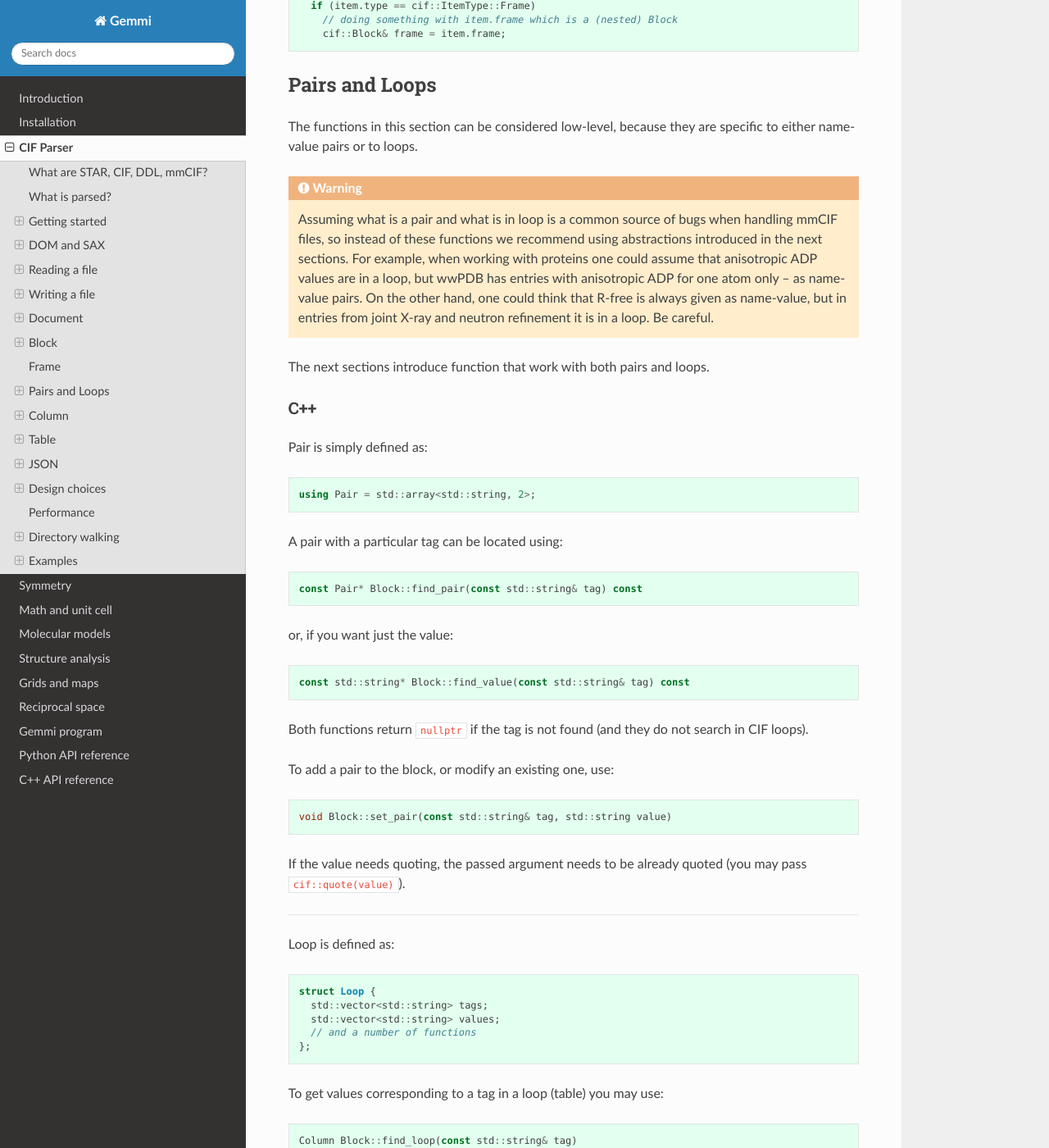
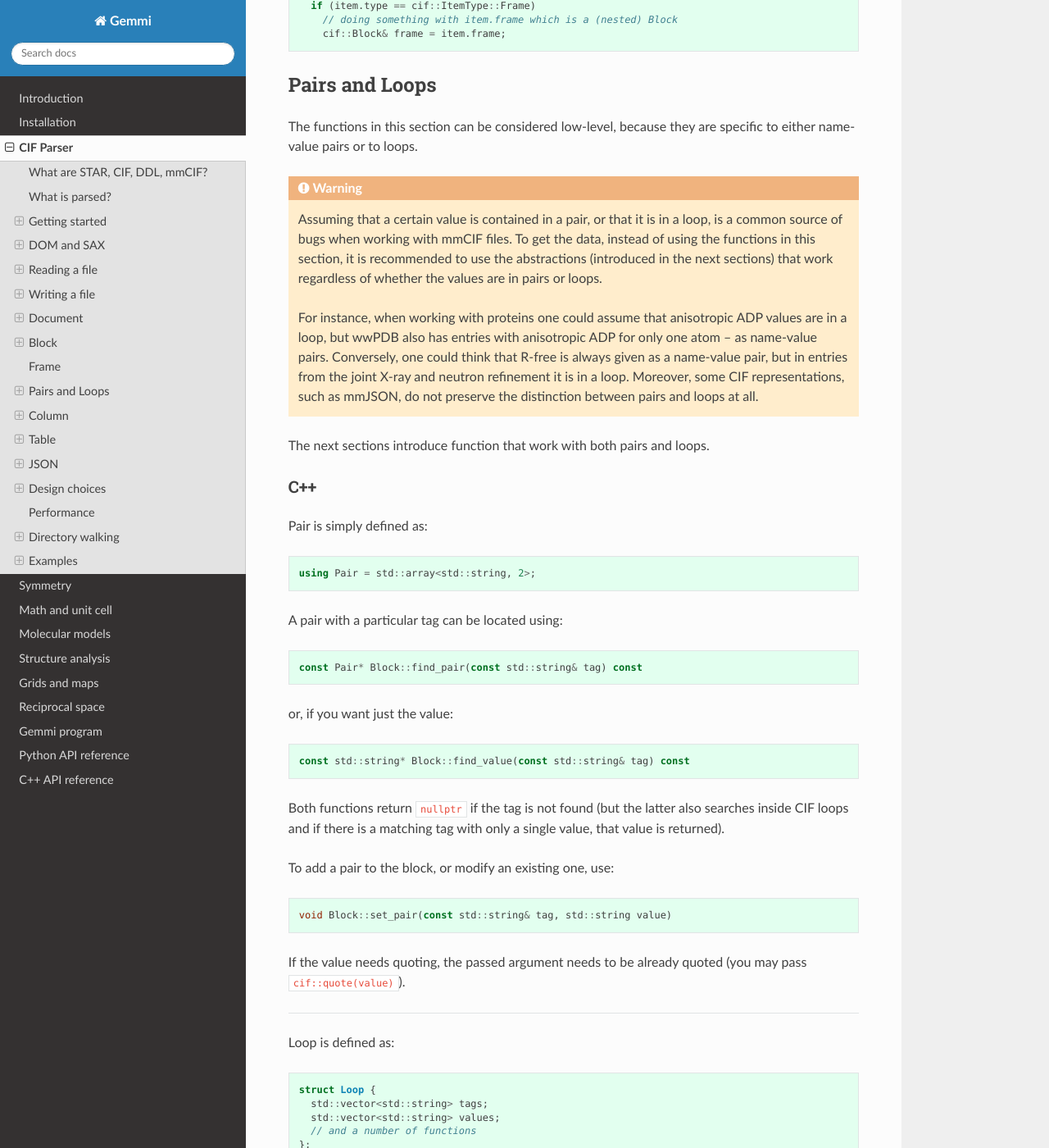
Before and after one commit to project-gemmi/gemmi, a Sphinx documentation site: the page built from docs/cif.rst, in a window 1280 px wide and 1400 px high, scrolled down 12789 px. Shown: the whole window at 82% size. Built offline with Sphinx 7.4.7 and the Read the Docs theme 2.0.0, drawn with Linux system fonts in a browser that asks for light colours.

Commit message:
cif::Block::find_value() now returns also a value from a loop
if there is only a single value corresponding the given tag.

```diff
--- a/docs/cif.rst
+++ b/docs/cif.rst
@@ -670,16 +670,20 @@ specific to either name-value pairs or to loops.
 
 .. warning::
 
-    Assuming what is a pair and what is in loop is a common source of bugs
-    when handling mmCIF files, so instead of these functions we recommend
-    using abstractions introduced in the next sections. For example,
-    when working with proteins one could assume that anisotropic ADP values
-    are in a loop, but wwPDB has entries with anisotropic ADP
-    for one atom only -- as name-value pairs.
-    On the other hand, one could think that R-free is always given as
-    name-value, but in entries from joint X-ray and neutron refinement
-    it is in a loop.
-    Be careful.
+    Assuming that a certain value is contained in a pair, or that it is
+    in a loop, is a common source of bugs when working with mmCIF files.
+    To get the data, instead of using the functions in this section,
+    it is recommended to use the abstractions (introduced in the next sections)
+    that work regardless of whether the values are in pairs or loops.
+
+    For instance, when working with proteins one could assume that anisotropic
+    ADP values are in a loop, but wwPDB also has entries with anisotropic ADP
+    for only one atom -- as name-value pairs.
+    Conversely, one could think that R-free is always given as
+    a name-value pair, but in entries from the joint X-ray and neutron
+    refinement it is in a loop.
+    Moreover, some CIF representations, such as mmJSON, do not preserve
+    the distinction between pairs and loops at all.
 
 The next sections introduce function that work with both pairs and loops.
 
@@ -698,8 +702,9 @@ or, if you want just the value::
 
   const std::string* Block::find_value(const std::string& tag) const
 
-Both functions return ``nullptr`` if the tag is not found (and they
-do not search in CIF loops).
+Both functions return ``nullptr`` if the tag is not found
+(but the latter also searches inside CIF loops and if there
+is a matching tag with only a single value, that value is returned).
 
 To add a pair to the block, or modify an existing one, use::
 
```
Also changed, not shown: 1 other file.
